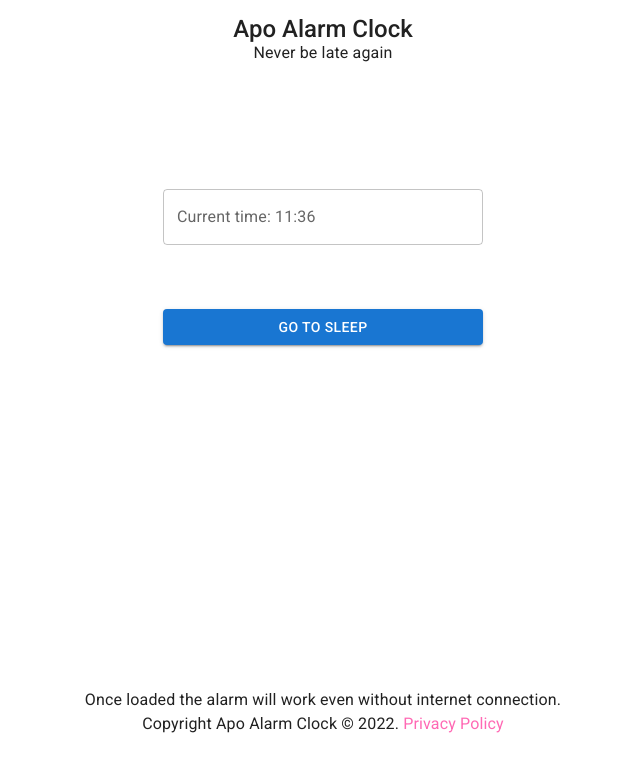
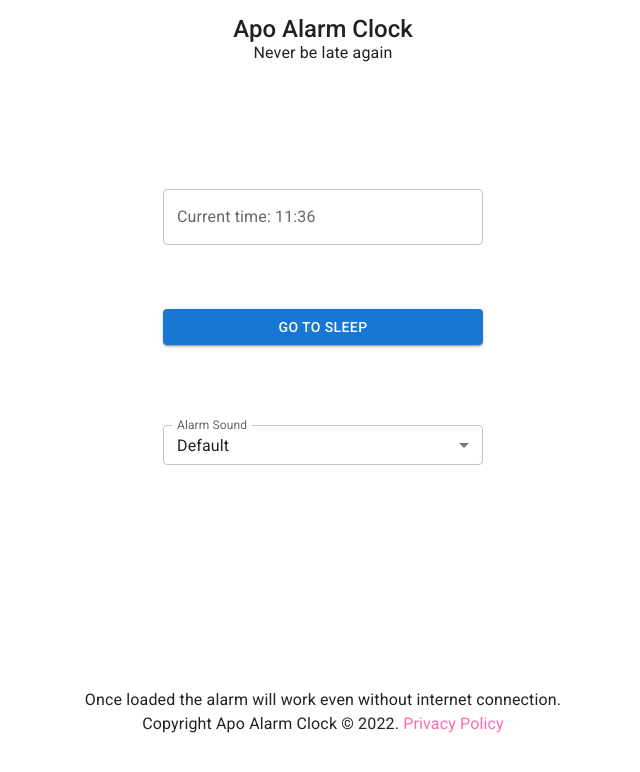
Before and after one commit to Yashmerino/apo-alarm-clock, a React (Create React App) app: page / in a window 1280 px wide. Shown: the top 772 px of the page, without its empty margins (317-957 px from the left). Built offline with nearby package versions, Linux system fonts and the light colour scheme.

Commit message:
Add selection menu component

```diff
--- a/src/components/Clock/ClockContainer.jsx
+++ b/src/components/Clock/ClockContainer.jsx
@@ -1,8 +1,9 @@
 import React, { useState, useEffect } from "react";
 import { Box } from "@mui/material";
 import CustomTimePicker from "./CustomTimePicker";
-import SleepButton from "./SleepButton";
-import { returnCurrentTime, soundPlay } from "../../utils";
+import SleepButton from "./SleepButton.jsx";
+import SoundHandler from "./SoundHandler.jsx";
+import { returnCurrentTime, soundPlay } from "../../utils/utils";
 
 const ClockContainer = (props) => {
   const [alarm, setAlarm] = useState(null);
@@ -37,6 +38,7 @@ const ClockContainer = (props) => {
         setSleeping={setSleeping}
         setPlaying={setPlaying}
       />
+      <SoundHandler />
     </Box>
   );
 };
--- a/src/components/Clock/CustomTimePicker.jsx
+++ b/src/components/Clock/CustomTimePicker.jsx
@@ -3,7 +3,7 @@ import TextField from "@mui/material/TextField";
 import { AdapterDayjs } from "@mui/x-date-pickers/AdapterDayjs";
 import { LocalizationProvider } from "@mui/x-date-pickers/LocalizationProvider";
 import { TimePicker } from "@mui/x-date-pickers/TimePicker";
-import { returnCurrentTime, returnTime } from "../../utils";
+import { returnCurrentTime, returnTime } from "../../utils/utils";
 
 const CustomTimePicker = (props) => {
   const [value, setValue] = useState(null);
--- a/src/components/Clock/SleepButton.jsx
+++ b/src/components/Clock/SleepButton.jsx
@@ -1,6 +1,6 @@
 import React from "react";
 import { Button } from "@mui/material";
-import { soundStop } from "../../utils";
+import { soundStop } from "../../utils/utils";
 
 const SleepButton = (props) => {
   const onClick = (e) => {
--- /dev/null
+++ b/src/components/Clock/SoundHandler.jsx
@@ -0,0 +1,34 @@
+import React, { useState } from "react";
+import InputLabel from "@mui/material/InputLabel";
+import MenuItem from "@mui/material/MenuItem";
+import FormControl from "@mui/material/FormControl";
+import Select from "@mui/material/Select";
+import Sounds from "../../utils/sounds";
+
+const SoundHandler = (props) => {
+  const [sound, setSound] = useState(Sounds.DEFAULT);
+
+  const handleChange = (event) => {
+    setSound(event.target.value);
+  };
+
+  return (
+    <FormControl sx={{ m: 10, minWidth: "25%" }} size="small">
+      <InputLabel id="sound-menu">Alarm Sound</InputLabel>
+      <Select
+        labelId="sound-menu-select"
+        id="sound-menu-select"
+        value={sound}
+        label="Alarm Sound"
+        onChange={handleChange}
+      >
+        <MenuItem value={Sounds.DEFAULT}>Default</MenuItem>
+        <MenuItem value={Sounds.ALIEN}>Alien</MenuItem>
+        <MenuItem value={Sounds.NATURE}>Nature</MenuItem>
+        <MenuItem value={Sounds.MILITARY}>Military</MenuItem>
+      </Select>
+    </FormControl>
+  );
+};
+
+export default SoundHandler;
--- /dev/null
+++ b/src/utils/sounds.js
@@ -0,0 +1,8 @@
+const Sounds = {
+  DEFAULT: "default",
+  ALIEN: "alien",
+  NATURE: "nature",
+  MILITARY: "military",
+};
+
+export default Sounds;
--- a/src/utils.js
+++ b/src/utils/utils.js
@@ -1,4 +1,4 @@
-import alarmDefault from "./assets/clock-alarm.mp3";
+import alarmDefault from "../assets/clock-alarm.mp3";
 
 const padTo2Digits = (num) => {
   return String(num).padStart(2, "0");
```
